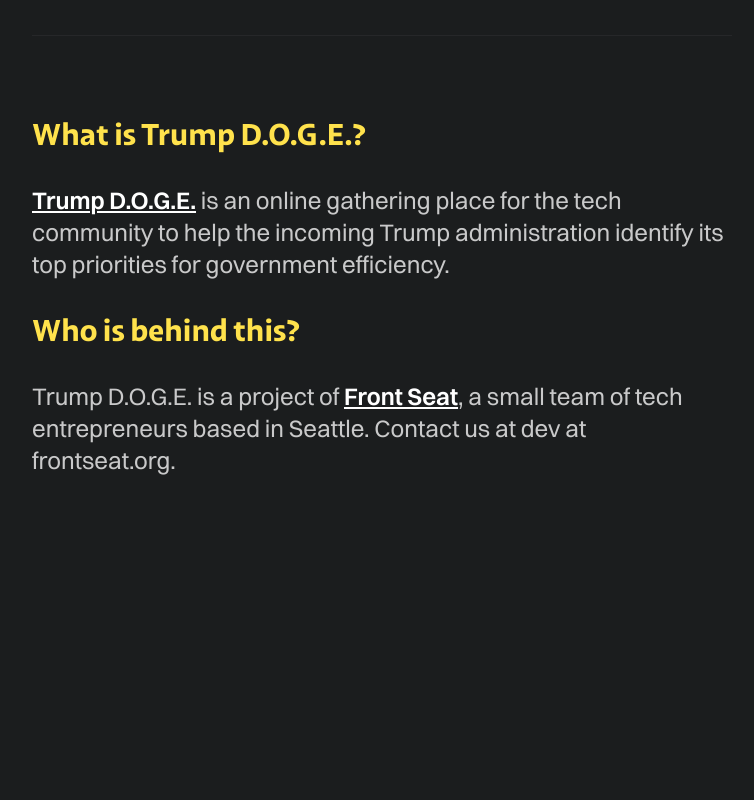
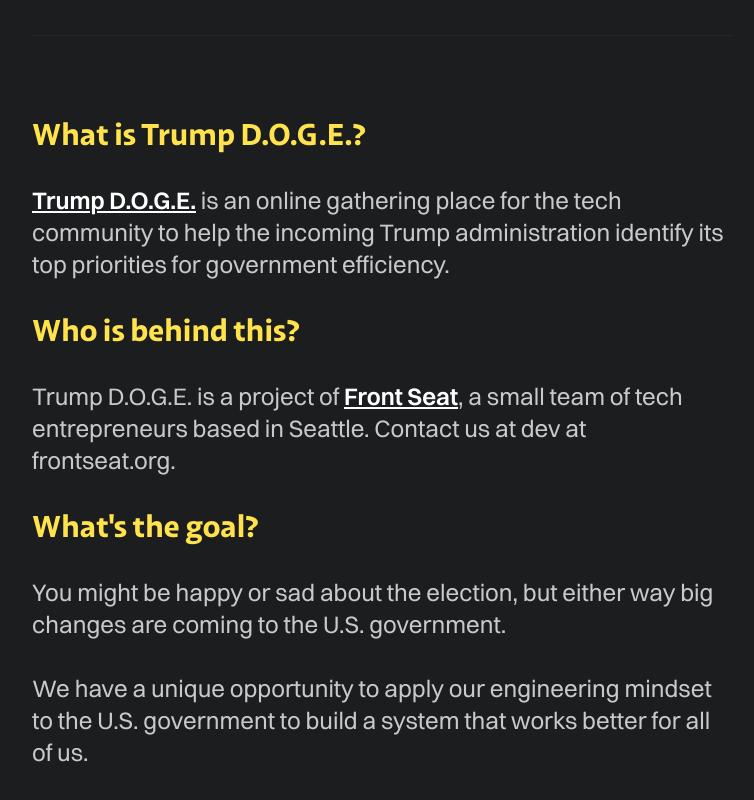
Before and after one commit to front-seat/frontseat.org, an Astro site: page /trumpdoge in a window 1280 px wide. Shown: the part 469-1269 px from the top of the page, without its empty margins (258-1012 px from the left). Before the commit the page ends 1137 px from the top, so only its background shows below. Built offline with nearby package versions, Linux system fonts and the light colour scheme; Astro itself is replaced by a stand-in of ours.

Commit message:
Update index.astro

```diff
--- a/src/pages/trumpdoge/index.astro
+++ b/src/pages/trumpdoge/index.astro
@@ -44,6 +44,17 @@
         >, a small team of tech entrepreneurs based in Seattle. Contact us at
         dev at frontseat.org.
       </p>
+      <p class="font-plein font-bold text-sun text-2xl md:text-3xl">
+        What's the goal?
+      </p>
+     <p>
+        You might be happy or sad about the election, but either way big
+        changes are coming to the U.S. government.
+      </p>
+      <p>
+        We have a unique opportunity to apply our engineering mindset
+        to the U.S. government to build a system that works better for all of us.
+      </p>
     </div>
   </div>
 </Page>
```
